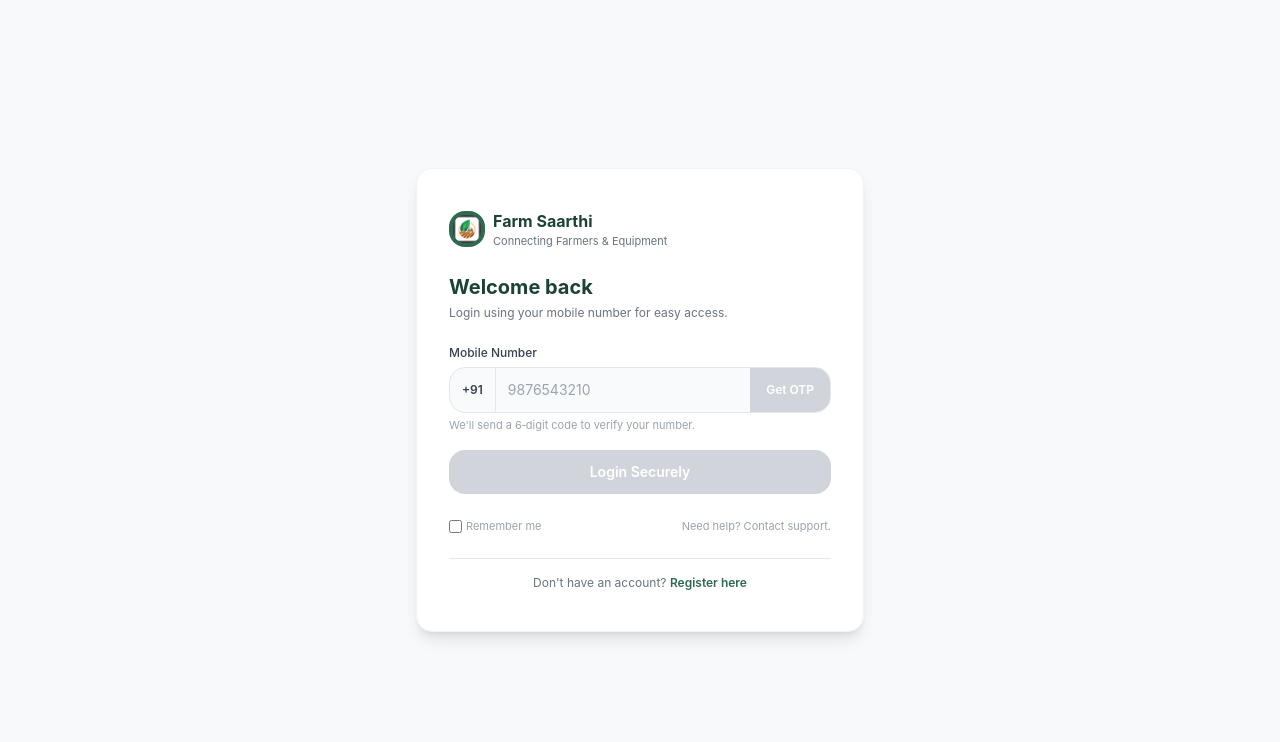
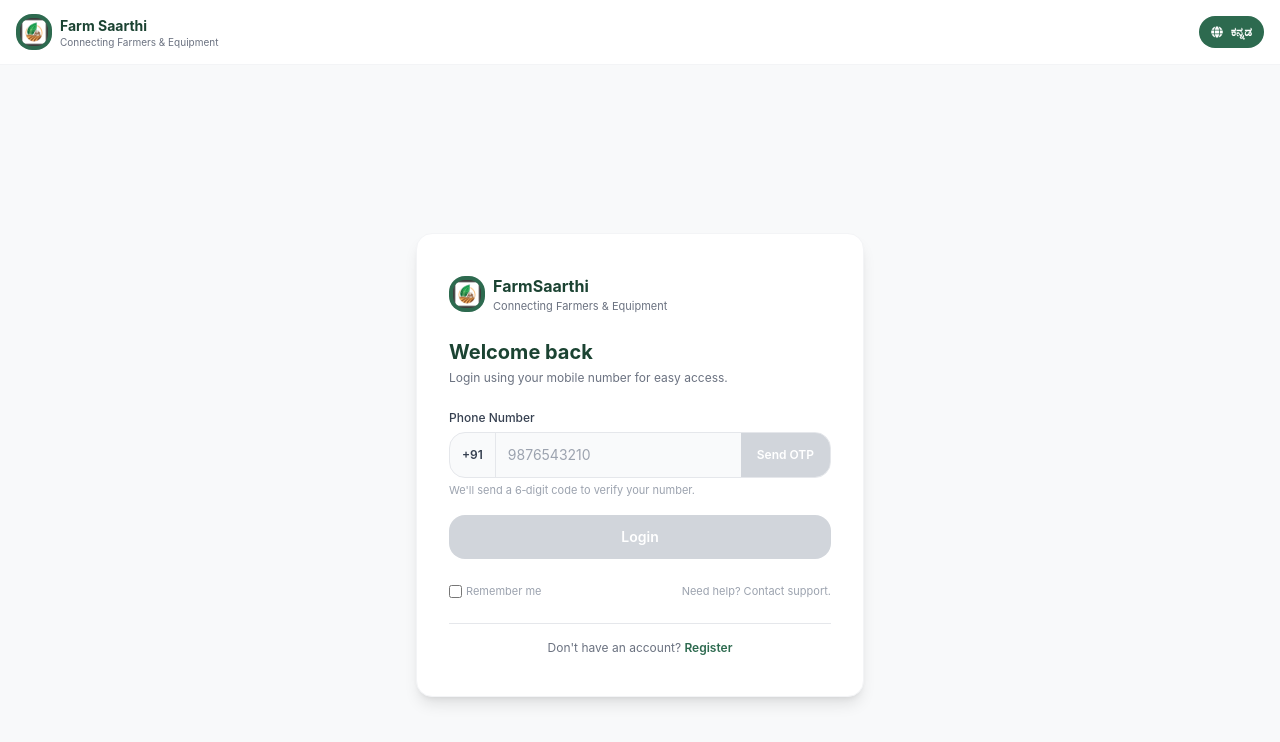
Before and after one commit to Vaishnavigowda27/FarmSarthi, a React (Vite) app in the folder frontend/: page /login in a window 1280 px wide. Shown: the top 742 px of the page. Built offline with nearby package versions, Linux system fonts and the light colour scheme; no server answers.

Commit message:
Bilanguage function

```diff
--- a/frontend/src/components/Footer.jsx
+++ b/frontend/src/components/Footer.jsx
@@ -14,7 +14,7 @@
   },
   {
     q: 'Is my payment secure?',
-    a: 'Yes. We use secure payment methods and UPI for all transactions. Only a 10% advance is charged at booking; the rest is settled directly.',
+    a: 'Yes. We use secure payment methods like QR code and UPI for all transactions. Only a 2% advance is charged at booking; the rest is settled directly.',
   },
   {
     q: 'What if the equipment breaks down?',
@@ -44,12 +44,12 @@
   {
     icon: ShieldCheck,
     title: 'Secure Payments',
-    desc: 'Pay a small advance via Razorpay or UPI to lock your booking.',
+    desc: 'Pay a advance via by scanning QR code or thorugh UPI generated to lock your booking.',
   },
   {
-    icon: Phone,
-    title: 'Owner Connect',
-    desc: 'Chat or call equipment owners directly through the platform.',
+    icon: Tractor,
+    title: 'Equipment utilization',
+    desc: 'Let your unused equipment generate income by renting it out to trusted users',
   },
 ];
 
@@ -74,7 +74,7 @@
               Bridging Farmers & Equipment Owners
             </h2>
             <p className="text-sm text-white/70 leading-relaxed">
-              FarmSaarthi is a Mysore-based agricultural rental platform built to
+              FarmSaarthi is a location-based agricultural rental platform built to
               make modern farming equipment accessible to every farmer .
                We connect equipment owners with
               farmers who need machinery for a day, a week, or a season.
--- a/frontend/src/i18n/locales/en.json
+++ b/frontend/src/i18n/locales/en.json
@@ -20,7 +20,7 @@
     "bookTitle": "Book Slots",
     "bookDesc": "Reserve equipment for your schedule",
     "payTitle": "Pay Securely",
-    "payDesc": "Advance payment with Razorpay"
+    "payDesc": "Advance payment by scanning qr code"
   },
 
   "auth": {
--- a/frontend/src/pages/Home.jsx
+++ b/frontend/src/pages/Home.jsx
@@ -65,7 +65,7 @@
       <img src={paymentImg} alt="Pay Securely" className="h-full w-full object-cover" />
     </div>
     <h3 className="text-base font-semibold text-gray-900 mb-1">Pay Securely</h3>
-    <p className="text-sm text-gray-600">Advance payment with Razorpay and UPI.</p>
+    <p className="text-sm text-gray-600">Advance payment by scanning QR code</p>
   </div>
 
 </div>
--- a/frontend/src/pages/Login.jsx
+++ b/frontend/src/pages/Login.jsx
@@ -4,7 +4,7 @@
 import { useAuth } from '../context/AuthContext';
 import { showToast } from '../utils/helpers';
 import logo from '../assets/logo.jpeg';
-
+import Navbar from '../components/Navbar';
 
 const Login = () => {
   const { t } = useTranslation();
@@ -68,19 +68,23 @@
   };
 
   return (
+    <>
+    <Navbar />
+
     <div className="min-h-screen bg-[#F8F9FA] flex items-center justify-center px-4 py-10">
+
       <div className="w-full max-w-md">
         {/* Login card */}
         <div className="bg-white rounded-2xl shadow-lg border border-gray-100 px-6 py-8 sm:px-8 sm:py-10">
 
           {/* Branding inside card */}
           <Link to="/" className="flex items-center gap-2 mb-6">
-  <img src={logo} alt="FarmSaarthi Logo" className="h-9 w-9 rounded-2xl object-contain bg-[#2D6A4F] p-1" />
-  <div>
-    <p className="text-base font-bold text-[#1B4332]">Farm Saarthi</p>
-    <p className="text-[11px] text-gray-500">Connecting Farmers &amp; Equipment</p>
-  </div>
-</Link>
+            <img src={logo} alt="FarmSaarthi Logo" className="h-9 w-9 rounded-2xl object-contain bg-[#2D6A4F] p-1" />
+            <div>
+              <p className="text-base font-bold text-[#1B4332]">{t('app.name')}</p>
+              <p className="text-[11px] text-gray-500">Connecting Farmers &amp; Equipment</p>
+            </div>
+          </Link>
 
           <h1 className="text-xl font-bold text-[#1B4332] mb-1">Welcome back</h1>
           <p className="text-xs text-gray-500 mb-6">
@@ -91,7 +95,7 @@
             <div className="space-y-4">
               <div>
                 <label className="block text-xs font-medium text-gray-700 mb-1.5">
-                  Mobile Number
+                  {t('auth.phone')}
                 </label>
                 <div className="flex items-stretch rounded-2xl border border-gray-200 bg-gray-50 overflow-hidden">
                   <span className="px-3 flex items-center text-xs font-semibold text-gray-700 border-r border-gray-200">
@@ -117,7 +121,7 @@
                     disabled={loading || phone.length !== 10}
                     className="px-4 text-xs font-semibold bg-[#2D6A4F] text-white disabled:bg-gray-300"
                   >
-                    {loading ? 'Sending…' : 'Get OTP'}
+                    {loading ? '…' : t('auth.sendOtp')}
                   </button>
                 </div>
                 <p className="text-[11px] text-gray-400 mt-1">
@@ -131,14 +135,14 @@
                 disabled={loading || phone.length !== 10}
                 className="w-full mt-2 bg-[#1B4332] hover:bg-[#2D6A4F] text-white py-3 rounded-2xl text-sm font-semibold transition disabled:bg-gray-300"
               >
-                {loading ? 'Sending OTP…' : 'Login Securely'}
+                {loading ? 'Sending OTP…' : t('auth.login')}
               </button>
             </div>
           ) : (
             <div className="space-y-4">
               <div>
                 <label className="block text-xs font-medium text-gray-700 mb-1">
-                  Mobile Number
+                  {t('auth.phone')}
                 </label>
                 <div className="flex rounded-2xl border border-gray-200 bg-gray-50 overflow-hidden">
                   <span className="px-3 flex items-center text-xs font-semibold text-gray-700 border-r border-gray-200">
@@ -186,7 +190,7 @@
                   }}
                   className="w-1/3 border border-gray-200 text-xs font-semibold text-gray-700 rounded-2xl py-3 hover:bg-gray-50 transition"
                 >
-                  Back
+                  {t('common.back')}
                 </button>
                 <button
                   type="button"
@@ -194,7 +198,7 @@
                   disabled={loading || otp.length !== 6}
                   className="flex-1 bg-[#1B4332] hover:bg-[#2D6A4F] text-white py-3 rounded-2xl text-sm font-semibold transition disabled:bg-gray-300"
                 >
-                  {loading ? 'Verifying…' : 'Login Securely'}
+                  {loading ? 'Verifying…' : t('auth.login')}
                 </button>
               </div>
 
@@ -224,13 +228,14 @@
                 to="/register"
                 className="text-[#2D6A4F] font-semibold hover:underline"
               >
-                Register here
+                {t('common.register')}
               </Link>
             </p>
           </div>
         </div>
       </div>
     </div>
+    </>
   );
 };
 
--- a/frontend/src/pages/Register.jsx
+++ b/frontend/src/pages/Register.jsx
@@ -4,7 +4,7 @@
 import { useAuth } from '../context/AuthContext';
 import { getCurrentLocation, showToast } from '../utils/helpers';
 import logo from '../assets/logo.jpeg';
-
+import Navbar from '../components/Navbar';
 
 const Register = () => {
   const { t } = useTranslation();
@@ -117,6 +117,9 @@
   };
 
   return (
+    <>
+    <Navbar />
+
     <div className="min-h-screen bg-[#F8F9FA] flex items-center justify-center px-4 py-10">
       <div className="w-full max-w-lg">
         {/* Registration card — clean white, no background overlay */}
@@ -350,6 +353,7 @@
         </div>
       </div>
     </div>
+    </>
   );
 };
 
```
Also changed, not shown: 1 other file (tests, documents, lock files or other folders).
